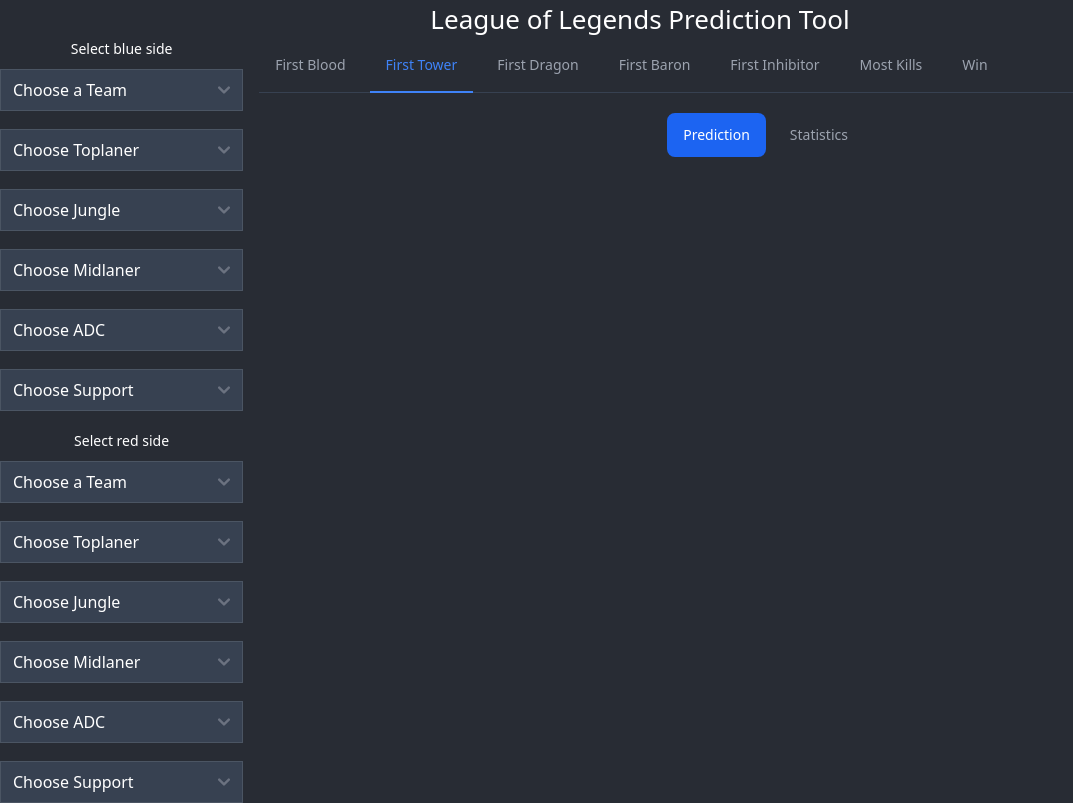
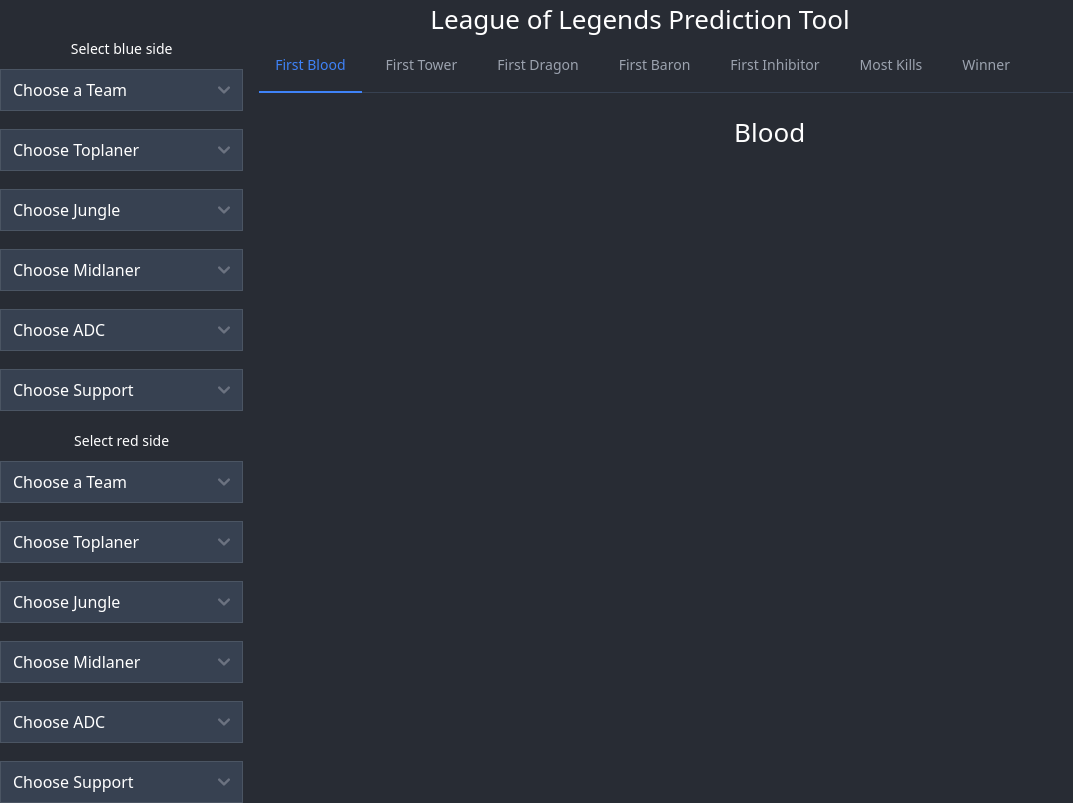
Before and after one commit to khaliloualdchaib/Pro-League-of-Legends-Prediction-Tool, a React (Create React App) app in the folder dashboard/: page / in a window 1280 px wide. Shown: the whole page, without its empty margins (0-1073 px from the left). Built offline with nearby package versions, Linux system fonts and the light colour scheme.

Commit message:
pages added + page switches

```diff
--- a/dashboard/package.json
+++ b/dashboard/package.json
@@ -14,6 +14,7 @@
     "react": "^18.2.0",
     "react-dom": "^18.2.0",
     "react-modal": "^3.16.1",
+    "react-router-dom": "^6.23.0",
     "react-scripts": "5.0.1",
     "web-vitals": "^2.1.4"
   },
--- a/dashboard/src/App.js
+++ b/dashboard/src/App.js
@@ -1,7 +1,19 @@
 import "./App.css";
 import ChampSelect from "./componenets/champSelect";
+import MainTabs from "./componenets/mainTabs";
+import FirstBlood from "./pages/firstBlood";
+import FirstTower from "./pages/firstTower";
+import FirstBaron from "./pages/firstBaron";
+import FirstDragon from "./pages/firstDragon";
+import FirstInhibitor from "./pages/firstInhibitor";
+import MostKills from "./pages/mostKills";
+import WinPage from "./pages/win";
+import { Routes, Route } from "react-router-dom";
+import { BrowserRouter as Router } from "react-router-dom";
+
 function App() {
   return (
+    <Router>
       <div className="App">
         <h1>League of Legends Prediction Tool</h1>
         <div class="grid grid-cols-5 gap-4">
@@ -18,95 +30,43 @@
           <div class="col-span-4">
             <div class="flex flex-col">
               <div>
-              <div class="text-sm font-medium text-center border-b text-gray-400 border-gray-700">
-                <ul class="flex flex-wrap -mb-px">
-                  <li class="me-2">
-                    <a
-                      href="#t"
-                      class="inline-block p-4 border-b-2 border-transparent rounded-t-lg hover:border-gray-300 hover:text-gray-300"
-                    >
-                      First Blood
-                    </a>
-                  </li>
-                  <li class="me-2">
-                    <a
-                      href="#t"
-                      class="inline-block p-4  border-b-2 rounded-t-lg active text-blue-500 border-blue-500"
-                      aria-current="page"
-                    >
-                      First Tower
-                    </a>
-                  </li>
-                  <li class="me-2">
-                    <a
-                      href="#t"
-                      class="inline-block p-4 border-b-2 border-transparent rounded-t-lg hover:border-gray-300 hover:text-gray-300"
-                    >
-                      First Dragon
-                    </a>
-                  </li>
-                  <li class="me-2">
-                    <a
-                      href="#t"
-                      class="inline-block p-4 border-b-2 border-transparent rounded-t-lg hover:border-gray-300 hover:text-gray-300"
-                    >
-                      First Baron
-                    </a>
-                  </li>
-                  <li class="me-2">
-                    <a
-                      href="#t"
-                      class="inline-block p-4 border-b-2 border-transparent rounded-t-lg hover:border-gray-300 hover:text-gray-300"
-                    >
-                      First Inhibitor
-                    </a>
-                  </li>
-                  <li class="me-2">
-                    <a
-                      href="#t"
-                      class="inline-block p-4 border-b-2 border-transparent rounded-t-lg hover:border-gray-300 hover:text-gray-300"
-                    >
-                      Most Kills
-                    </a>
-                  </li>
-                  <li class="me-2">
-                    <a
-                      href="#t"
-                      class="inline-block p-4 border-b-2 border-transparent rounded-t-lg hover:border-gray-300 hover:text-gray-300"
-                    >
-                      Win
-                    </a>
-                  </li>
-                </ul>
-              </div>
-            </div>
-            <div className="flex justify-center pt-5">
-              <ul class="flex flex-wrap text-sm font-medium text-center text-gray-400">
-                <li class="me-2">
-                  <a
-                    href="#t"
-                    class="inline-block px-4 py-3 text-white bg-blue-600 rounded-lg active"
-                    aria-current="page"
-                  >
-                    Prediction
-                  </a>
-                </li>
-                <li class="me-2">
-                  <a
-                    href="#t"
-                    class="inline-block px-4 py-3 rounded-lg hover:text-gray-900 hover:bg-gray-100 dark:hover:bg-gray-800 dark:hover:text-white"
-                  >
-                    Statistics
-                  </a>
-                </li>
-              </ul>
+                <MainTabs></MainTabs>
               </div>
               <div className="mt-5">
+                <Routes>
+                  <Route path="/" element={<FirstBlood></FirstBlood>}></Route>
+                  <Route
+                    path="/FirstBlood"
+                    element={<FirstBlood></FirstBlood>}
+                  ></Route>
+                  <Route
+                    path="/FirstTower"
+                    element={<FirstTower></FirstTower>}
+                  ></Route>
+                  <Route
+                    path="/FirstDragon"
+                    element={<FirstDragon></FirstDragon>}
+                  ></Route>
+                  <Route
+                    path="/FirstBaron"
+                    element={<FirstBaron></FirstBaron>}
+                  ></Route>
+                  <Route
+                    path="/FirstInhibitor"
+                    element={<FirstInhibitor></FirstInhibitor>}
+                  ></Route>
+                  <Route
+                    path="/MostKills"
+                    element={<MostKills></MostKills>}
+                  ></Route>
+                  <Route path="/Winner" element={<WinPage></WinPage>}></Route>
+                </Routes>
               </div>
             </div>
           </div>
         </div>
       </div>
+    </Router>
   );
 }
 
--- /dev/null
+++ b/dashboard/src/componenets/mainTabs.js
@@ -0,0 +1,71 @@
+import { Outlet, Link, useLocation  } from "react-router-dom";
+const MainTabs = () => {
+  const location = useLocation()
+  const normalTab ="inline-block p-4 border-b-2 border-transparent rounded-t-lg hover:border-gray-300 hover:text-gray-300"
+  const activeTab =  "inline-block p-4  border-b-2 rounded-t-lg active text-blue-500 border-blue-500"
+  return (
+    <div class="text-sm font-medium text-center border-b text-gray-400 border-gray-700">
+      <ul class="flex flex-wrap -mb-px">
+        <li class="me-2">
+          <Link
+            to="/FirstBlood"
+            class={location.pathname === "/FirstBlood" || location.pathname === "/" ? activeTab : normalTab}
+          >
+            First Blood
+          </Link>
+        </li>
+        <li class="me-2">
+          <Link
+            to="/FirstTower"
+            class={location.pathname === "/FirstTower" ? activeTab : normalTab}
+          >
+            First Tower
+          </Link>
+        </li>
+        <li class="me-2">
+          <Link
+            to="/FirstDragon"
+            class={location.pathname === "/FirstDragon" ? activeTab : normalTab}
+          >
+            First Dragon
+          </Link>
+        </li>
+        <li class="me-2">
+          <Link
+            to="/FirstBaron"
+            class={location.pathname === "/FirstBaron" ? activeTab : normalTab}
+          >
+            First Baron
+          </Link>
+        </li>
+        <li class="me-2">
+          <Link
+            to="/FirstInhibitor"
+            class={location.pathname === "/FirstInhibitor" ? activeTab : normalTab}
+          >
+            First Inhibitor
+          </Link>
+        </li>
+        <li class="me-2">
+          <Link
+            to="/MostKills"
+            class={location.pathname === "/MostKills" ? activeTab : normalTab}
+          >
+            Most Kills
+          </Link>
+        </li>
+        <li class="me-2">
+          <Link
+            to="/Winner"
+            class={location.pathname === "/Winner" ? activeTab : normalTab}
+          >
+            Winner
+          </Link>
+        </li>
+      </ul>
+      <Outlet />
+    </div>
+  );
+};
+
+export default MainTabs;
--- /dev/null
+++ b/dashboard/src/componenets/subTabs.js
@@ -0,0 +1,25 @@
+const SubTabs = () => {
+  return (
+    <ul class="flex flex-wrap text-sm font-medium text-center text-gray-400">
+      <li class="me-2">
+        <a
+          href="#t"
+          class="inline-block px-4 py-3 text-white bg-blue-600 rounded-lg active"
+          aria-current="page"
+        >
+          Prediction
+        </a>
+      </li>
+      <li class="me-2">
+        <a
+          href="#t"
+          class="inline-block px-4 py-3 rounded-lg hover:text-gray-900 hover:bg-gray-100 dark:hover:bg-gray-800 dark:hover:text-white"
+        >
+          Statistics
+        </a>
+      </li>
+    </ul>
+  );
+};
+
+export default SubTabs
--- /dev/null
+++ b/dashboard/src/pages/firstBaron.js
@@ -0,0 +1,5 @@
+const FirstBaron = () => {
+    return (<>Baron</>);
+  };
+
+  export default FirstBaron
--- /dev/null
+++ b/dashboard/src/pages/firstBlood.js
@@ -0,0 +1,5 @@
+const FirstBlood = () => {
+    return (<>Blood</>);
+  };
+
+  export default FirstBlood
--- /dev/null
+++ b/dashboard/src/pages/firstDragon.js
@@ -0,0 +1,5 @@
+const FirstDragon = () => {
+    return (<>Dragon</>);
+  };
+
+  export default FirstDragon
--- /dev/null
+++ b/dashboard/src/pages/firstInhibitor.js
@@ -0,0 +1,5 @@
+const FirstInhibitor = () => {
+    return (<>Inhib</>);
+  };
+
+  export default FirstInhibitor
--- /dev/null
+++ b/dashboard/src/pages/firstTower.js
@@ -0,0 +1,5 @@
+const FirstTower = () => {
+    return (<>Tower</>);
+  };
+
+  export default FirstTower
--- /dev/null
+++ b/dashboard/src/pages/mostKills.js
@@ -0,0 +1,5 @@
+const MostKills = () => {
+    return (<>Kills</>);
+  };
+
+  export default MostKills
--- /dev/null
+++ b/dashboard/src/pages/win.js
@@ -0,0 +1,5 @@
+const WinPage = () => {
+    return (<>Win</>);
+  };
+
+  export default WinPage
```
Also changed, not shown: 1 other file (tests, documents, lock files or other folders). Lines whose indentation alone changed are shown as unchanged.
